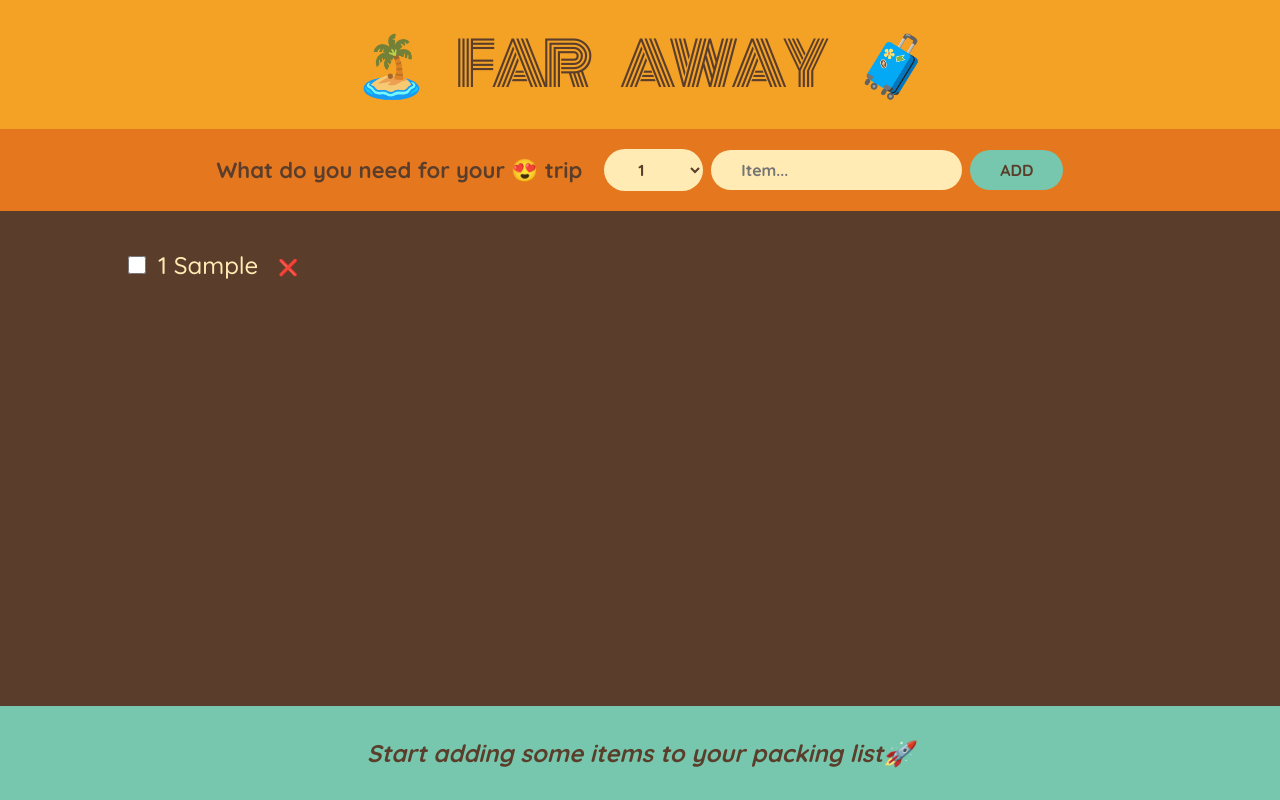
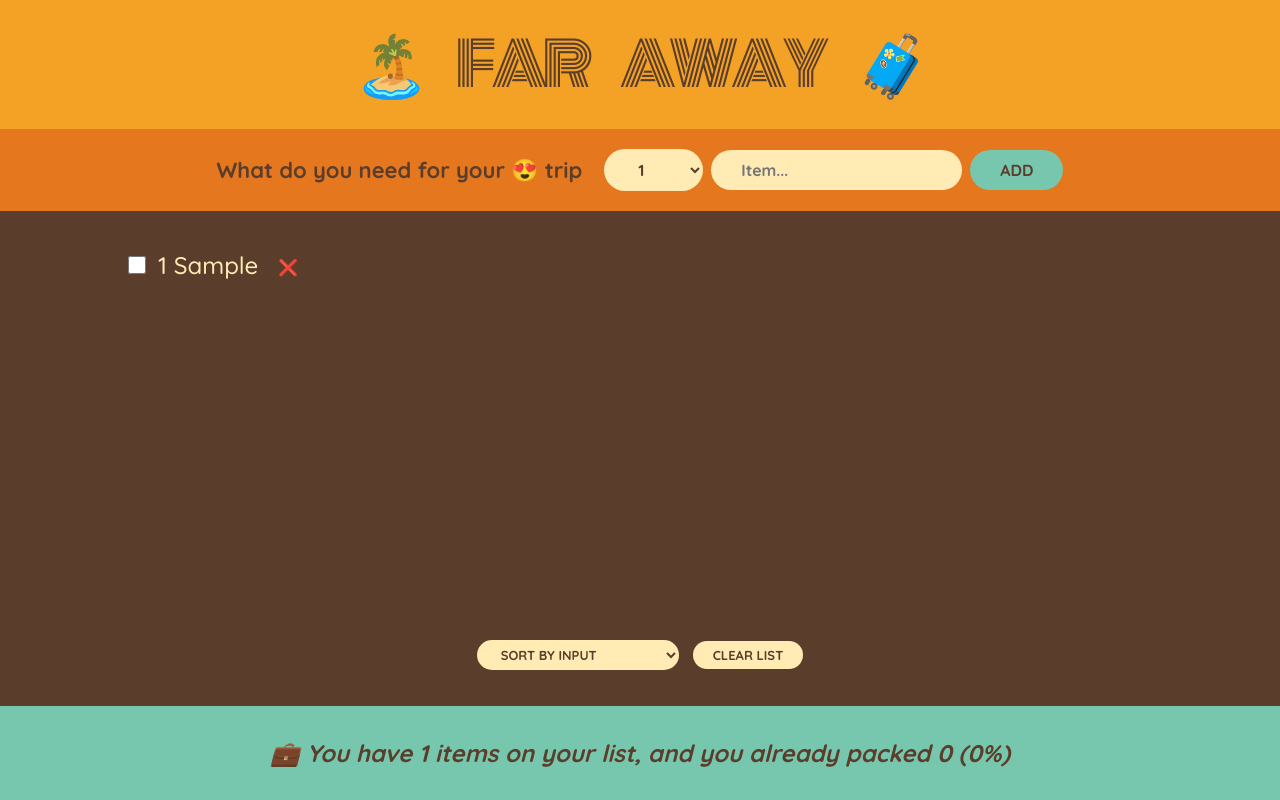
Before and after one commit to masud-rana44/Far-away, a React (Vite) app: page / in a window 1280 px wide. Both pictures are taken after typing "Sample" into the empty fields and a click on the button "ADD". Built offline with nearby package versions, Linux system fonts and the light colour scheme.

Commit message:
complete far away project

```diff
--- a/src/components/App.jsx
+++ b/src/components/App.jsx
@@ -16,12 +16,20 @@ function App() {
     setItems((items) => items.filter((item) => item.id !== id));
   }
 
-  function handleUpdateItem(id) {
+  function handleToggleItem(id) {
     setItems((items) =>
       items.map((item) =>
         item.id === id ? { ...item, packed: !item.packed } : item
       )
     );
+  }
+
+  function handleClearLists() {
+    const confirmed = window.confirm(
+      "Are you sure you want to delete all items?"
+    );
+
+    if (confirmed) setItems([]);
   }
 
   return (
@@ -31,9 +39,10 @@ function App() {
       <PackingList
         items={items}
         onDeleteItem={handleDeleteItem}
-        onUpdateItem={handleUpdateItem}
+        onToggleItem={handleToggleItem}
+        onClearLists={handleClearLists}
       />
-      <Status />
+      <Status items={items} />
     </div>
   );
 }
--- a/src/components/Item.jsx
+++ b/src/components/Item.jsx
@@ -1,10 +1,10 @@
-function Item({ item, onDeleteItem, onUpdateItem }) {
+function Item({ item, onDeleteItem, onToggleItem }) {
   return (
     <li>
       <input
         type="checkbox"
         value={item.packed}
-        onChange={() => onUpdateItem(item.id)}
+        onChange={() => onToggleItem(item.id)}
       />
       <span style={item.packed ? { textDecoration: "line-through" } : {}}>
         {item.quantity} {item.description}
--- a/src/components/PackingList.jsx
+++ b/src/components/PackingList.jsx
@@ -1,20 +1,42 @@
+import { useState } from "react";
 import Item from "./Item";
 
-function PackingList({ items, onDeleteItem, onUpdateItem }) {
+function PackingList({ items, onDeleteItem, onToggleItem, onClearLists }) {
+  const [sortBy, setSortBy] = useState("input");
+
+  let sortedItems;
+
+  if (sortBy === "input") sortedItems = items;
+  if (sortBy === "description")
+    sortedItems = items
+      .slice()
+      .sort((a, b) => a.description.localeCompare(b.description));
+  if (sortBy === "packed")
+    sortedItems = items
+      .slice()
+      .sort((a, b) => Number(a.packed) - Number(b.packed));
+
   return (
     <div className="list">
       <ul>
-        {items.map((item) => (
+        {sortedItems.map((item) => (
           <Item
             key={item.id}
             item={item}
             onDeleteItem={onDeleteItem}
-            onUpdateItem={onUpdateItem}
+            onToggleItem={onToggleItem}
           />
         ))}
       </ul>
 
-      <div className="actions"></div>
+      <div className="actions">
+        <select value={sortBy} onChange={(e) => setSortBy(e.target.value)}>
+          <option value="input">Sort by input</option>
+          <option value="description">Sort by description</option>
+          <option value="packed">Sort by packed</option>
+        </select>
+        <button onClick={onClearLists}>Clear list</button>
+      </div>
     </div>
   );
 }
--- a/src/components/Status.jsx
+++ b/src/components/Status.jsx
@@ -1,7 +1,23 @@
-function Status() {
+function Status({ items }) {
+  if (!items.length)
+    return (
+      <p className="stats">
+        <em>Start adding some items to your packing list🚀</em>
+      </p>
+    );
+
+  const numItems = items.length;
+  const numPacked = items.filter((item) => item.packed === true).length;
+  const percentage = Math.round((numPacked / numItems) * 100);
+
   return (
     <p className="stats">
-      <em>Start adding some items to your packing list🚀</em>
+      <em>
+        {percentage === 100
+          ? "You got everything! Ready to go ✈️"
+          : `💼 You have ${numItems} items on your list, and you already packed
+        ${numPacked} (${percentage}%)`}
+      </em>
     </p>
   );
 }
```
